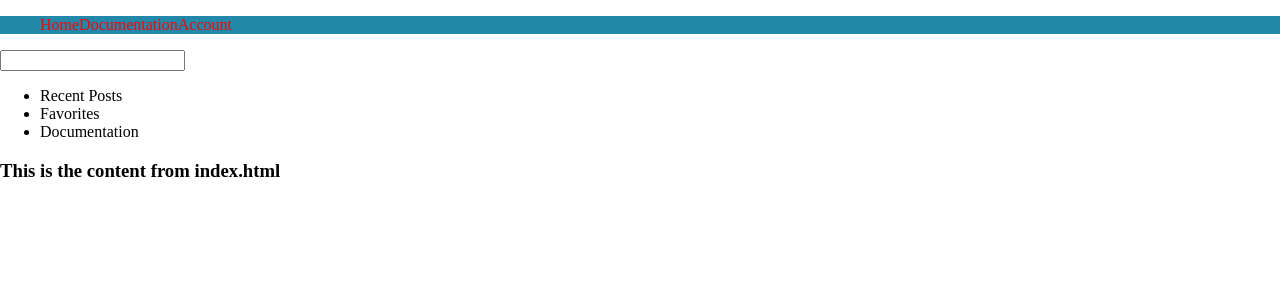
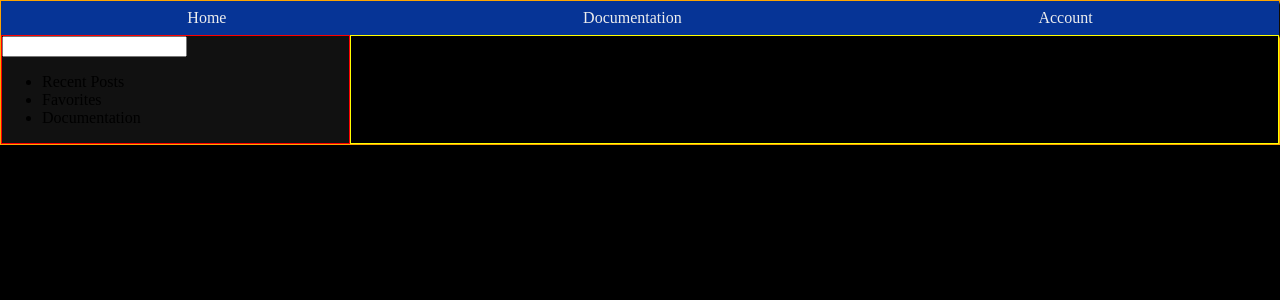
Before and after one commit to JCoker91/Knowledge, a Flask app: page / in a window 1280 px wide. Shown: the top 300 px of the page. Run offline with Flask 2, Linux system fonts and the light colour scheme.

Commit message:
updating main.css

```diff
--- a/static/main.css
+++ b/static/main.css
@@ -1,12 +1,34 @@
 body{
     margin: 0;
     padding: 0;
-    border: none;
+    border: orange solid 1px;
+    background-color: #000000;
 }
 
 .main-nav {
     display: flex;
+    font-size: 1rem;
+    padding: .5rem;
+    margin: 0;
     list-style-type: none;
-    color: red;
-    background-color: #2288AA;
+    color: #EEEEEE;
+    background-color: rgb(6, 52, 150);
+    justify-content: space-around;
+    box-shadow: black 2px 2px 2px;
 }
+
+.body-content {
+    display: grid;
+    grid-template-areas: "side-bar page-content page-content page-content page-content";
+}
+
+.side-bar-container {
+    grid-area: side-bar;
+    background-color: #111111;
+    border: red solid 1px;
+}
+
+.page-content-container {
+    grid-area: page-content;
+    border: yellow solid 1px;
+}
```
